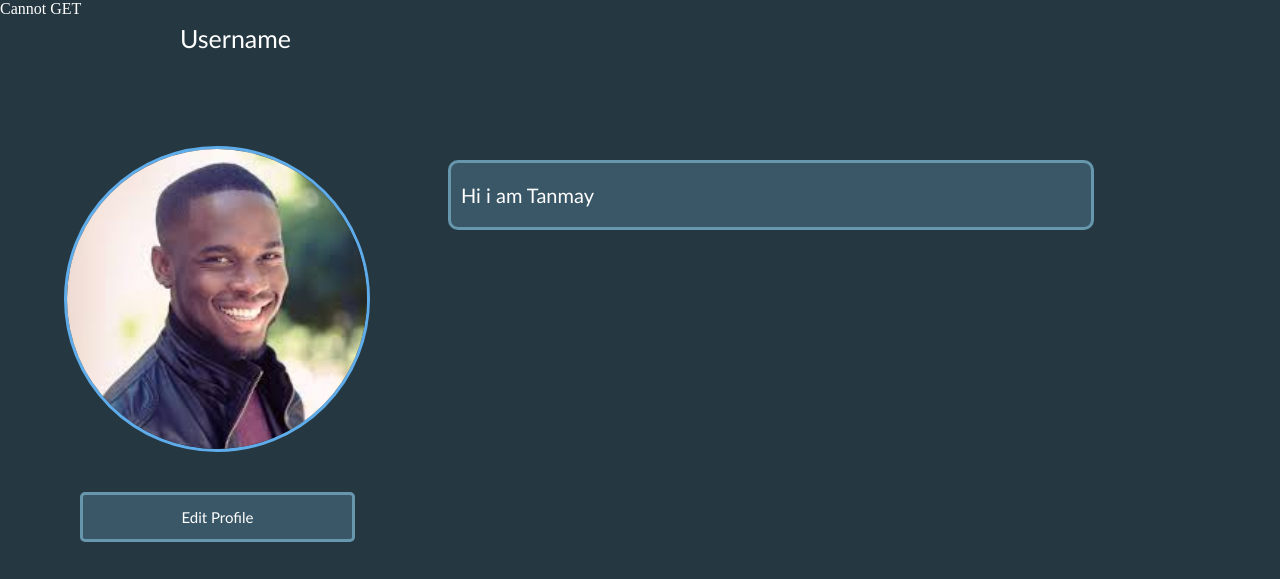
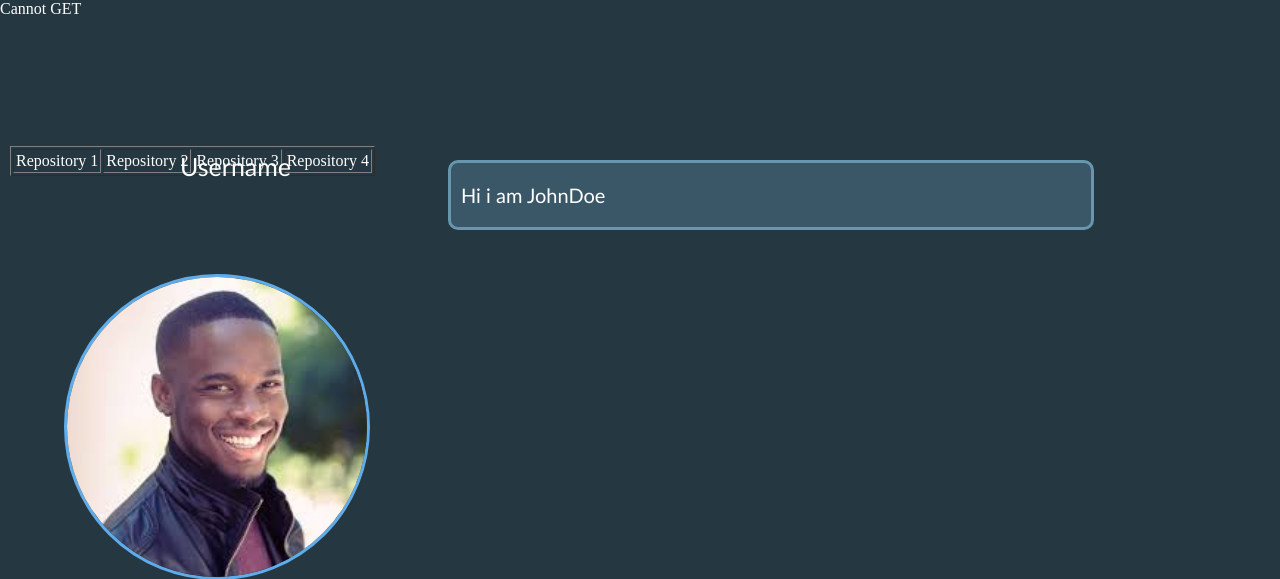
Before and after one commit to TanmaySalavkar/WP-Project, a PHP site: page /Pages/profile.html in a window 1280 px wide. Shown: the top 579 px of the page. Run offline with PHP 8.4, Linux system fonts and the light colour scheme.

Commit message:
Updated Profile.html

```diff
--- a/Pages/profile.html
+++ b/Pages/profile.html
@@ -32,18 +32,26 @@
         </div>
 
         <div class="user-description" id="descriptionSection" style="display: none;">
-            <p id="description">Hi i am Tanmay</p>
+            <p id="description">Hi i am JohnDoe</p>
         </div>
 
         <div class="popular-repo" style="display: none;">
-            <table id="repo-list" border="1px" >
+
+            <table id="repo-list" border="1px" cellpadding="2">
+
                 <tr>
                     <td>
-
+                        Repository 1
                     </td>
 
                     <td>
-
+                        Repository 2
+                    </td>
+                    <td>
+                        Repository 3
+                    </td>
+                    <td>
+                        Repository 4
                     </td>
                 </tr>
             </table>
--- a/pages/css/register.css
+++ b/pages/css/register.css
@@ -1,10 +1,9 @@
-
 body{
     display: flex;
     justify-content: center;
     align-items: center;
     min-height: 95vh;
-    background:url('img3.png') no-repeat;
+    background:url('/img3.png') no-repeat;
     background-size: cover;
     background-position: center;
 }
```
